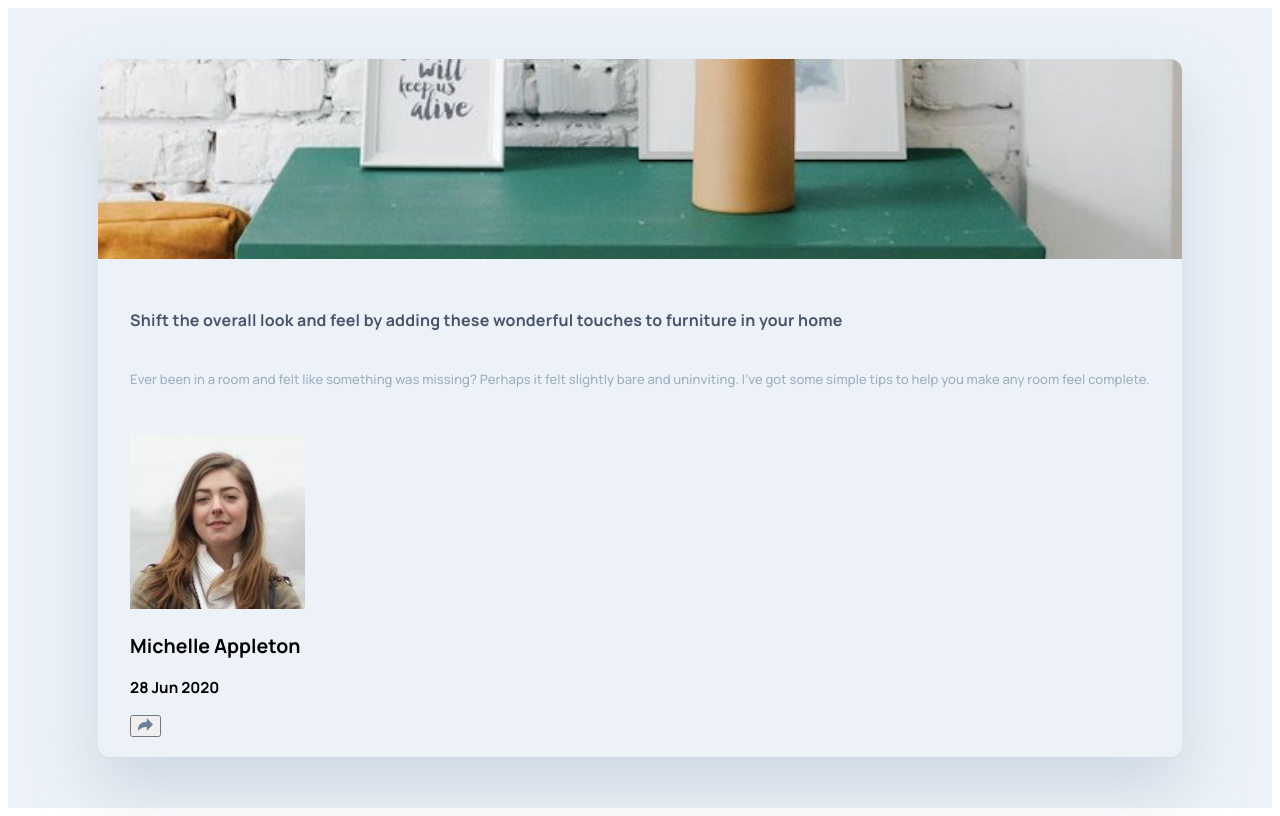
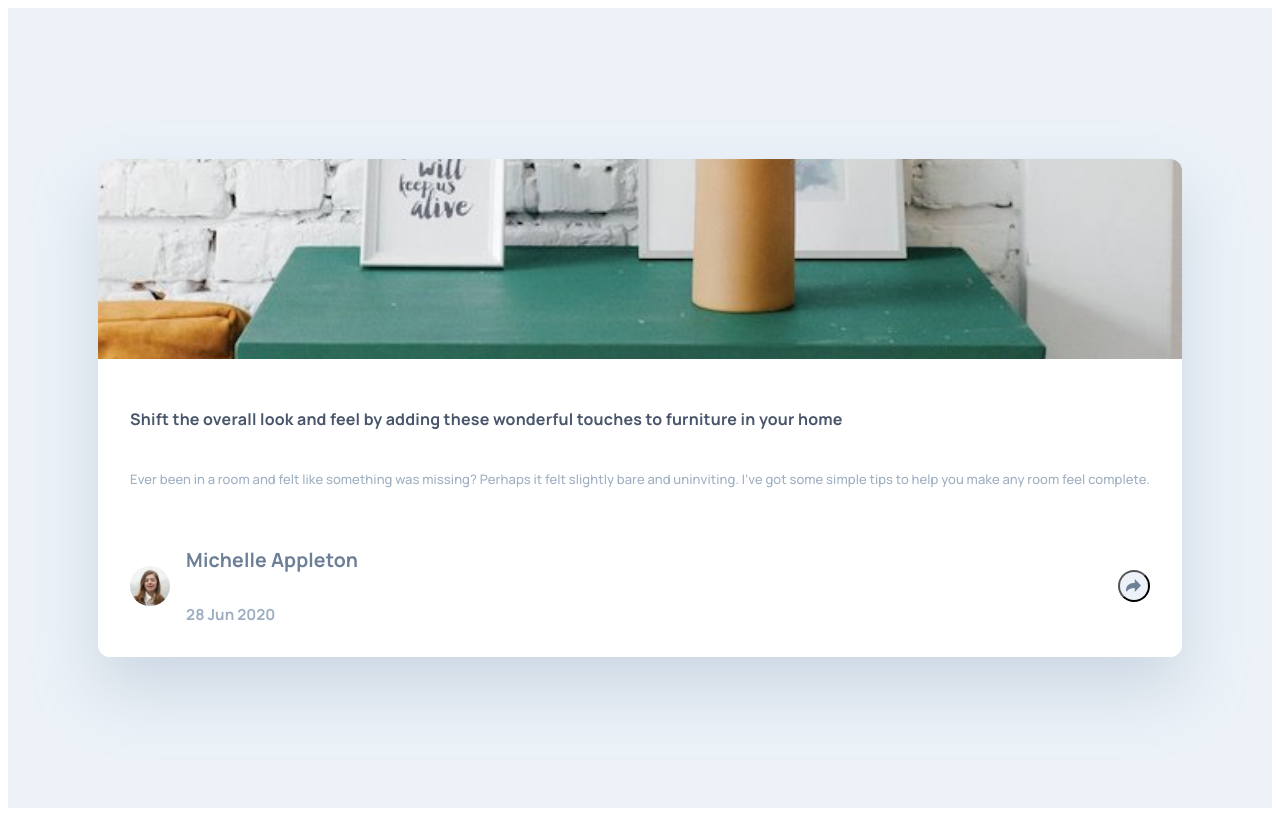
Before and after one commit to KP1976/article-preview-component, a React (Vite) app: page / in a window 1280 px wide. Built offline with nearby package versions, Linux system fonts and the light colour scheme; the HTML template or start-up script is replaced by a standard one.

Commit message:
Add styles to the card footer.

```diff
--- a/src/components/Card/Card.module.css
+++ b/src/components/Card/Card.module.css
@@ -1,6 +1,6 @@
 .card {
   align-items: center;
-  border-radius: var(--border-radius-8);
+  border-radius: var(--border-radius-8) var(--border-radius-8);
   display: flex;
   flex-direction: column;
   box-shadow: 0 2rem 4rem hsla(212, 23%, 69%, 0.4);
@@ -14,6 +14,8 @@
 }
 
 .content {
+  background-color: var(--white);
+  border-radius: 0 0 var(--border-radius-8) var(--border-radius-8);
   display: flex;
   flex-direction: column;
   padding: var(--space-36) var(--space-32) var(--space-20);
@@ -41,3 +43,50 @@
   letter-spacing: var(--letter-spacing-0_1);
   line-height: 1.55;
 }
+
+.footer,
+.author {
+  align-items: center;
+  display: flex;
+  justify-content: space-between;
+}
+
+.author {
+  gap: 0 var(--space-16);
+}
+
+.author-image {
+  border-radius: 50%;
+  height: 2.5rem;
+  object-fit: cover;
+  width: 2.5rem;
+}
+
+.author-info {
+  display: flex;
+  flex-direction: column;
+  gap: var(--space-6);
+}
+
+.author-name {
+  color: var(--desaturated-dark-blue);
+  font-weight: 700;
+  letter-spacing: var(--letter-spacing-0_1);
+  line-height: var(--line-height-100);
+}
+
+.author-date {
+  color: var(--grayish-blue);
+  font-weight: 700;
+  line-height: var(--line-height-100);
+}
+
+.share-button {
+  align-items: center;
+  background-color: var(--light-grayish-blue);
+  border-radius: 50%;
+  display: flex;
+  height: 2rem;
+  justify-content: center;
+  width: 2rem;
+}
--- a/src/components/Card/Card.tsx
+++ b/src/components/Card/Card.tsx
@@ -15,27 +15,21 @@ const Card = () => {
             and uninviting. I’ve got some simple tips to help you make any room feel complete.
           </p>
         </header>
-        <footer className="card__footer">
-          <div className="card__author">
+        <footer className={styles.footer}>
+          <div className={styles.author}>
             <img
               src="./src/assets/images/avatar-michelle.jpg"
               alt="Michelle Appleton"
-              className="card__author-image"
+              className={styles["author-image"]}
             />
-            <hgroup className="card__author-info">
-              <h2 className="card__author-name">Michelle Appleton</h2>
-              <h3 className="card__author-date">28 Jun 2020</h3>
+            <hgroup className={styles["author-info"]}>
+              <h2 className={styles["author-name"]}>Michelle Appleton</h2>
+              <h3 className={styles["author-date"]}>28 Jun 2020</h3>
             </hgroup>
           </div>
-          <div className="card__share">
-            <button className="card__share-button">
-              <img
-                src="./src/assets/images/icon-share.svg"
-                alt="share"
-                className="card__share-icon"
-              />
-            </button>
-          </div>
+          <button className={styles["share-button"]}>
+            <img src="./src/assets/images/icon-share.svg" alt="share" />
+          </button>
         </footer>
       </div>
     </article>
--- a/src/index.css
+++ b/src/index.css
@@ -61,6 +61,7 @@
   --space-20: 1.25rem;
   --space-16: 1rem;
   --space-12: 0.75rem;
+  --space-6: 0.375rem;
 
   /* BORDERS */
   --border-radius-8: 0.75rem;
```
